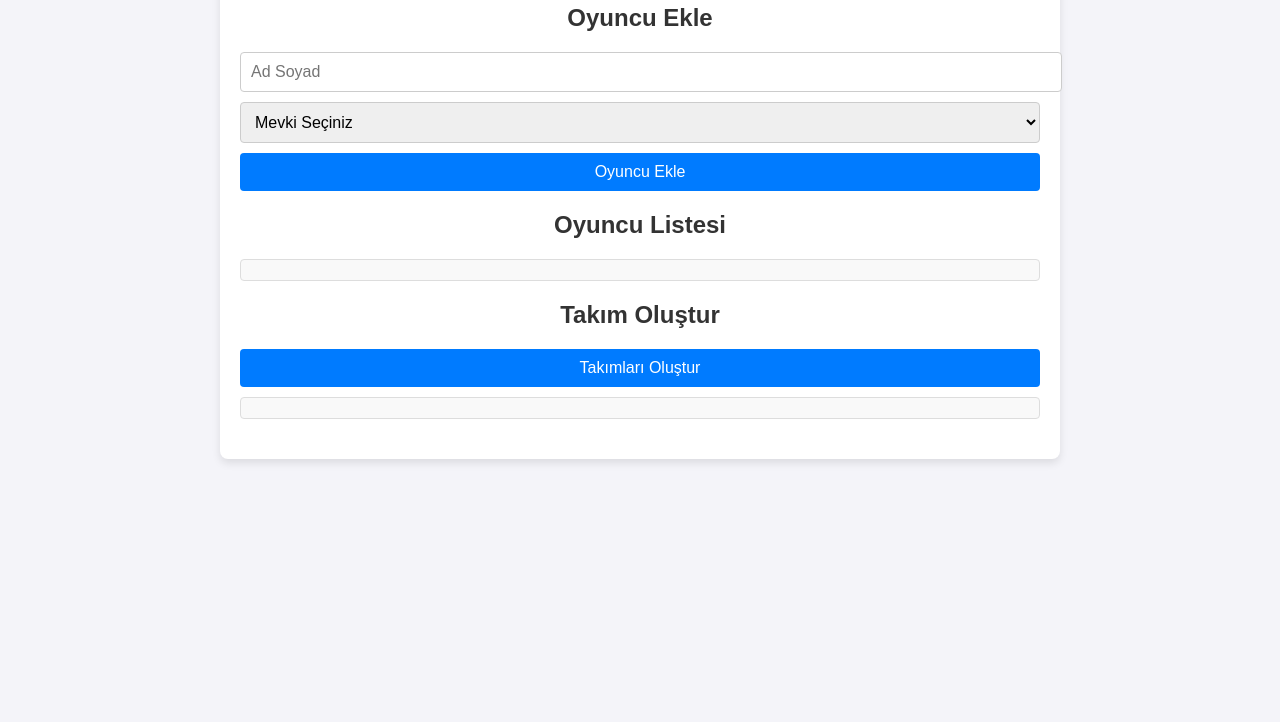
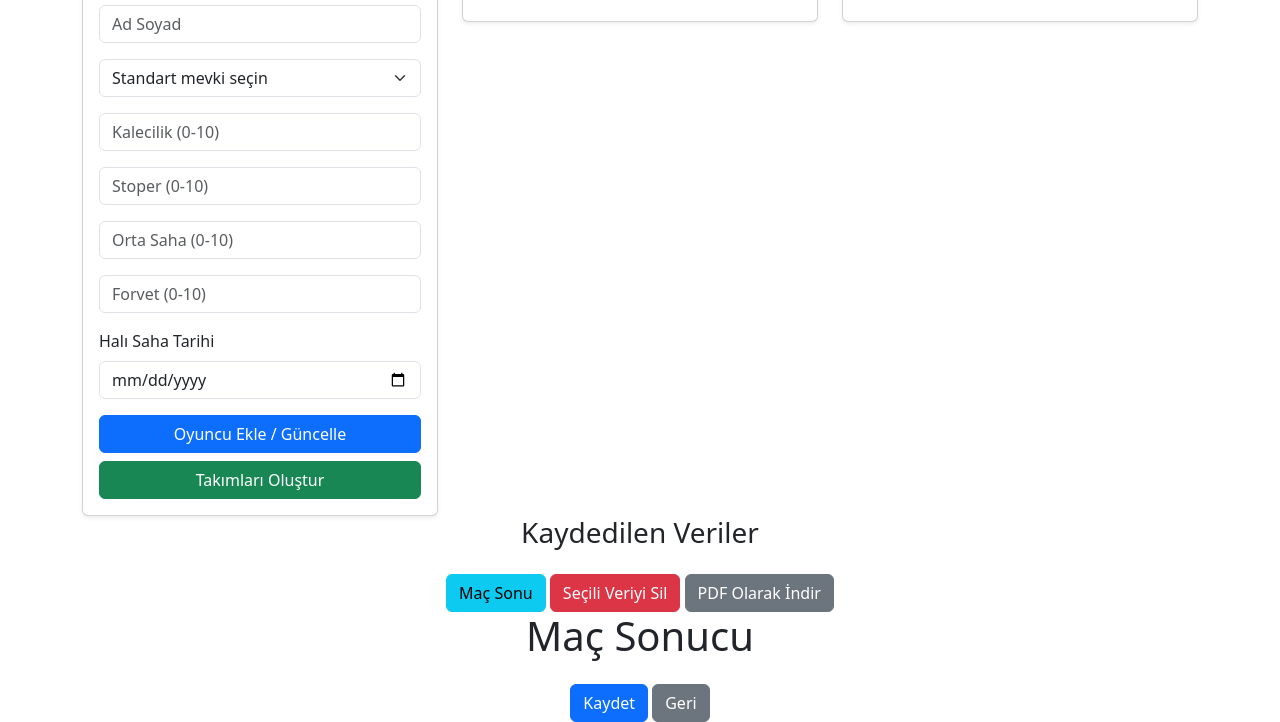
Before and after one commit to Hrnerdl/halisav1, a plain HTML site: page index.html in a window 1280 px wide. Shown: the part 116-838 px from the top of the page. Before the commit the page ends 800 px from the top, so only its background shows below. Drawn offline with nearby package versions, Linux system fonts and the light colour scheme.

Commit message:
Add files via upload

```diff
--- a/index.html
+++ b/index.html
@@ -4,40 +4,107 @@
     <meta charset="UTF-8">
     <meta name="viewport" content="width=device-width, initial-scale=1.0">
     <title>Halısaha Takım Kurma</title>
-    <link rel="stylesheet" href="styles.css">
+    <!-- Bootstrap CSS -->
+    <link href="https://cdn.jsdelivr.net/npm/bootstrap@5.3.0/dist/css/bootstrap.min.css" rel="stylesheet">
+    <link rel="stylesheet" href="style.css">
+    <script src="https://cdnjs.cloudflare.com/ajax/libs/jspdf/2.4.0/jspdf.umd.min.js"></script>
+    <script src="https://cdnjs.cloudflare.com/ajax/libs/jspdf/2.4.0/jspdf.plugin.standard_fonts_metrics.min.js"></script>
+    <script src="https://cdnjs.cloudflare.com/ajax/libs/jspdf/2.4.0/jspdf.plugin.split_text_to_size.min.js"></script>
 </head>
 <body>
-    <div class="container">
-        <h1 class="text-center">Halısaha Takım Kurma Programı</h1>
+    <div class="container" id="mainPage">
+        <h1 class="text-center mb-4">Halısaha Takım Kurma Programı</h1>
+        <div class="row">
+            <!-- Oyuncu Ekleme Formu -->
+            <div class="col-md-4">
+                <div class="card shadow-sm">
+                    <div class="card-body">
+                        <h5 class="card-title">Oyuncu Ekle / Düzenle</h5>
+                        <div class="mb-3">
+                            <input type="text" id="name" class="form-control" placeholder="Ad Soyad">
+                        </div>
+                        <div class="mb-3">
+                            <select id="position" class="form-select">
+                                <option value="" selected>Standart mevki seçin</option>
+                                <option value="goalkeeper">Kaleci</option>
+                                <option value="defender">Stoper</option>
+                                <option value="midfielder">Orta Saha</option>
+                                <option value="forward">Forvet</option>
+                            </select>
+                        </div>
+                        <div class="mb-3">
+                            <input type="number" id="goalkeeperSkill" class="form-control" placeholder="Kalecilik (0-10)" min="0" max="10">
+                        </div>
+                        <div class="mb-3">
+                            <input type="number" id="defenderSkill" class="form-control" placeholder="Stoper (0-10)" min="0" max="10">
+                        </div>
+                        <div class="mb-3">
+                            <input type="number" id="midfielderSkill" class="form-control" placeholder="Orta Saha (0-10)" min="0" max="10">
+                        </div>
+                        <div class="mb-3">
+                            <input type="number" id="forwardSkill" class="form-control" placeholder="Forvet (0-10)" min="0" max="10">
+                        </div>
+                        <div class="mb-3">
+                            <label for="matchDate" class="form-label">Halı Saha Tarihi</label>
+                            <input type="date" id="matchDate" class="form-control">
+                        </div>
+                        <button class="btn btn-primary w-100 mb-2" onclick="addOrUpdatePlayer()">Oyuncu Ekle / Güncelle</button>
+                        <button class="btn btn-success w-100" onclick="createTeams()">Takımları Oluştur</button>
+                    </div>
+                </div>
+            </div>
 
-        <!-- Oyuncu Ekleme Formu -->
-        <div class="form-section">
-            <h2>Oyuncu Ekle</h2>
-            <input type="text" id="name" placeholder="Ad Soyad">
-            <select id="position">
-                <option value="" selected>Mevki Seçiniz</option>
-                <option value="Kaleci">Kaleci</option>
-                <option value="Defans">Defans</option>
-                <option value="Orta Saha">Orta Saha</option>
-                <option value="Forvet">Forvet</option>
-            </select>
-            <button onclick="addPlayer()">Oyuncu Ekle</button>
+            <!-- Oyuncu Listesi -->
+            <div class="col-md-4">
+                <div class="card shadow-sm">
+                    <div class="card-body">
+                        <h5 class="card-title">Oyuncular</h5>
+                        <div id="players" class="list-group">
+                            <!-- Oyuncular burada listelenecek -->
+                        </div>
+                    </div>
+                </div>
+            </div>
+
+            <!-- Takım Listesi -->
+            <div class="col-md-4">
+                <div class="card shadow-sm">
+                    <div class="card-body">
+                        <h5 class="card-title">Takımlar</h5>
+                        <div id="teams">
+                            <!-- Takımlar burada listelenecek -->
+                        </div>
+                    </div>
+                </div>
+            </div>
         </div>
 
-        <!-- Oyuncu Listesi -->
-        <div class="list-section">
-            <h2>Oyuncu Listesi</h2>
-            <div id="playerList"></div>
-        </div>
-
-        <!-- Takım Oluşturma -->
-        <div class="team-section">
-            <h2>Takım Oluştur</h2>
-            <button onclick="createTeams()">Takımları Oluştur</button>
-            <div id="teams"></div>
+        <!-- Kaydedilen Veriler -->
+        <div class="saved-data">
+            <h3 class="text-center">Kaydedilen Veriler</h3>
+            <div id="savedData" class="list-group">
+                <!-- Kaydedilen veriler burada listelenecek -->
+            </div>
+            <div class="text-center mt-3">
+                <button class="btn btn-info" onclick="goToMatchResult()">Maç Sonu</button>
+                <button class="btn btn-danger" onclick="deleteSelectedData()">Seçili Veriyi Sil</button>
+                <button class="btn btn-secondary" onclick="downloadSelectedPDF()">PDF Olarak İndir</button>
+            </div>
         </div>
     </div>
 
+    <!-- Maç Sonu Sayfası -->
+    <div class="container hidden" id="matchResultPage">
+        <h1 class="text-center mb-4">Maç Sonucu</h1>
+        <div id="matchResultContent"></div>
+        <div class="text-center mt-3">
+            <button class="btn btn-primary" onclick="saveMatchResult()">Kaydet</button>
+            <button class="btn btn-secondary" onclick="goBackToMain()">Geri</button>
+        </div>
+    </div>
+
+    <!-- Bootstrap JS -->
+    <script src="https://cdn.jsdelivr.net/npm/bootstrap@5.3.0/dist/js/bootstrap.bundle.min.js"></script>
     <script src="script.js"></script>
 </body>
 </html>
--- a/script.js
+++ b/script.js
@@ -1,78 +1,55 @@
 const players = [];
+const savedData = [];
+let editingPlayerIndex = null;
+let selectedDataIndex = null;
 
-// Oyuncu ekleme fonksiyonu
-function addPlayer() {
-    const name = document.getElementById('name').value.trim();
+// Oyuncu ekleme veya düzenleme fonksiyonu
+function addOrUpdatePlayer() {
+    const name = document.getElementById('name').value;
     const position = document.getElementById('position').value;
+    const goalkeeperSkill = parseInt(document.getElementById('goalkeeperSkill').value);
+    const defenderSkill = parseInt(document.getElementById('defenderSkill').value);
+    const midfielderSkill = parseInt(document.getElementById('midfielderSkill').value);
+    const forwardSkill = parseInt(document.getElementById('forwardSkill').value);
 
-    if (!name || !position) {
-        alert("Lütfen tüm alanları doldurunuz.");
+    if (!name || !position || isNaN(goalkeeperSkill) || isNaN(defenderSkill) || isNaN(midfielderSkill) || isNaN(forwardSkill)) {
+        alert("Tüm alanları doldurunuz.");
         return;
     }
 
-    // Oyuncuyu listeye ekle
-    players.push({ name, position });
+    const player = { name, position, goalkeeperSkill, defenderSkill, midfielderSkill, forwardSkill };
+
+    if (editingPlayerIndex !== null) {
+        players[editingPlayerIndex] = player;
+        editingPlayerIndex = null;
+    } else {
+        players.push(player);
+    }
+
+    clearForm();
     displayPlayers();
+}
 
-    // Formu temizle
+function clearForm() {
     document.getElementById('name').value = '';
     document.getElementById('position').value = '';
+    document.getElementById('goalkeeperSkill').value = '';
+    document.getElementById('defenderSkill').value = '';
+    document.getElementById('midfielderSkill').value = '';
+    document.getElementById('forwardSkill').value = '';
 }
 
-// Oyuncuları listeleme fonksiyonu
 function displayPlayers() {
-    const playerList = document.getElementById('playerList');
-    playerList.innerHTML = '';
-
+    const playersDiv = document.getElementById('players');
+    playersDiv.innerHTML = '';
     players.forEach((player, index) => {
-        const playerItem = document.createElement('div');
-        playerItem.className = 'player-item';
-        playerItem.innerHTML = `
-            ${index + 1}. ${player.name} (${player.position})
-            <button onclick="removePlayer(${index})">Sil</button>
-        `;
-        playerList.appendChild(playerItem);
+        playersDiv.innerHTML += `
+            <div class="list-group-item player-card">
+                ${index + 1}. ${player.name} (${player.position}) - Kalecilik: ${player.goalkeeperSkill}, Stoper: ${player.defenderSkill}, Orta Saha: ${player.midfielderSkill}, Forvet: ${player.forwardSkill}
+                <button class="btn btn-sm btn-warning float-end ms-2" onclick="editPlayer(${index})">Düzenle</button>
+                <button class="btn btn-sm btn-danger float-end" onclick="deletePlayer(${index})">Sil</button>
+            </div>`;
     });
 }
 
-// Oyuncu silme fonksiyonu
-function removePlayer(index) {
-    players.splice(index, 1);
-    displayPlayers();
-}
-
-// Takımları oluşturma fonksiyonu
-function createTeams() {
-    if (players.length < 2) {
-        alert("Takımları oluşturmak için en az 2 oyuncu gereklidir.");
-        return;
-    }
-
-    const team1 = [];
-    const team2 = [];
-
-    players.forEach((player, index) => {
-        if (index % 2 === 0) {
-            team1.push(player);
-        } else {
-            team2.push(player);
-        }
-    });
-
-    displayTeams(team1, team2);
-}
-
-// Takımları ekranda gösterme fonksiyonu
-function displayTeams(team1, team2) {
-    const teamsDiv = document.getElementById('teams');
-    teamsDiv.innerHTML = `
-        <div class="team">
-            <h3>Takım 1</h3>
-            ${team1.map(player => `<p>${player.name} (${player.position})</p>`).join('')}
-        </div>
-        <div class="team">
-            <h3>Takım 2</h3>
-            ${team2.map(player => `<p>${player.name} (${player.position})</p>`).join('')}
-        </div>
-    `;
-}
+// Diğer fonksiyonlar yukarıdaki HTML dosyasında olduğu gibi devam eder.
--- a/styles.css
+++ b/styles.css
@@ -1,79 +1,32 @@
 body {
-    font-family: Arial, sans-serif;
-    background-color: #f4f4f9;
-    margin: 0;
-    padding: 0;
+    background-color: #f8f9fa;
 }
 
 .container {
-    width: 90%;
-    max-width: 800px;
-    margin: 20px auto;
-    background: #fff;
-    border-radius: 8px;
-    box-shadow: 0 4px 8px rgba(0, 0, 0, 0.1);
-    padding: 20px;
+    margin-top: 20px;
 }
 
-h1, h2 {
-    text-align: center;
-    color: #333;
+.team-title {
+    font-weight: bold;
+    margin-top: 20px;
 }
 
-.form-section, .list-section, .team-section {
-    margin-bottom: 20px;
+.player-card {
+    margin-bottom: 10px;
 }
 
-input, select, button {
-    display: block;
-    width: 100%;
-    margin: 10px 0;
-    padding: 10px;
-    font-size: 16px;
-    border: 1px solid #ccc;
-    border-radius: 4px;
+.saved-data {
+    margin-top: 30px;
 }
 
-button {
-    background-color: #007bff;
-    color: white;
-    border: none;
-    cursor: pointer;
-    transition: background-color 0.3s;
+.selected-data {
+    background-color: #d1ecf1 !important; /* Açık mavi arka plan */
 }
 
-button:hover {
-    background-color: #0056b3;
+.hidden {
+    display: none;
 }
 
-#playerList, #teams {
-    margin-top: 10px;
-    padding: 10px;
-    background-color: #f9f9f9;
-    border-radius: 4px;
-    border: 1px solid #ddd;
+.match-result-table {
+    margin-top: 20px;
 }
-
-.player-item, .team {
-    padding: 10px;
-    margin-bottom: 5px;
-    background: #eff5ff;
-    border: 1px solid #007bff;
-    border-radius: 4px;
-    display: flex;
-    justify-content: space-between;
-    align-items: center;
-}
-
-.player-item button {
-    background-color: #dc3545;
-    border: none;
-    color: white;
-    padding: 5px 10px;
-    border-radius: 4px;
-    cursor: pointer;
-}
-
-.player-item button:hover {
-    background-color: #a71d2a;
-}
```
